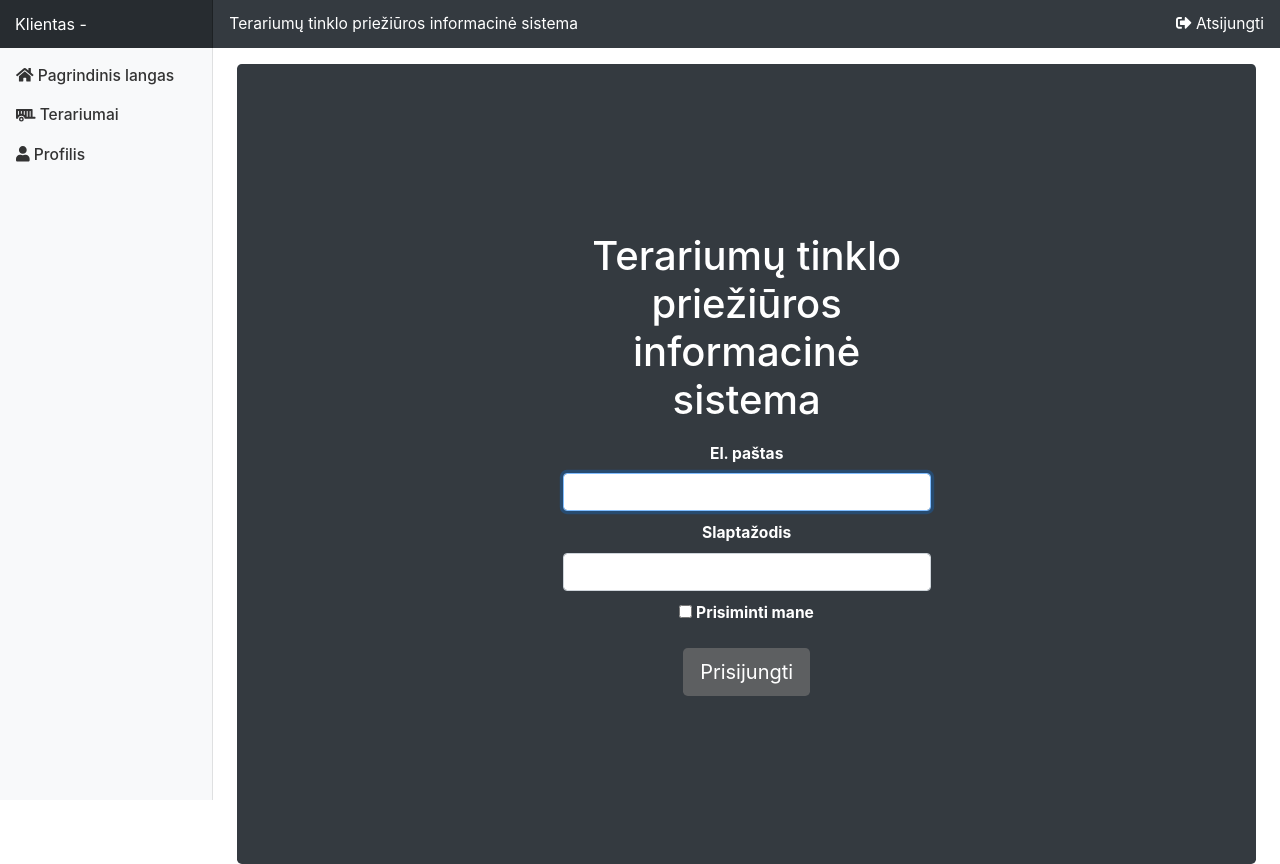
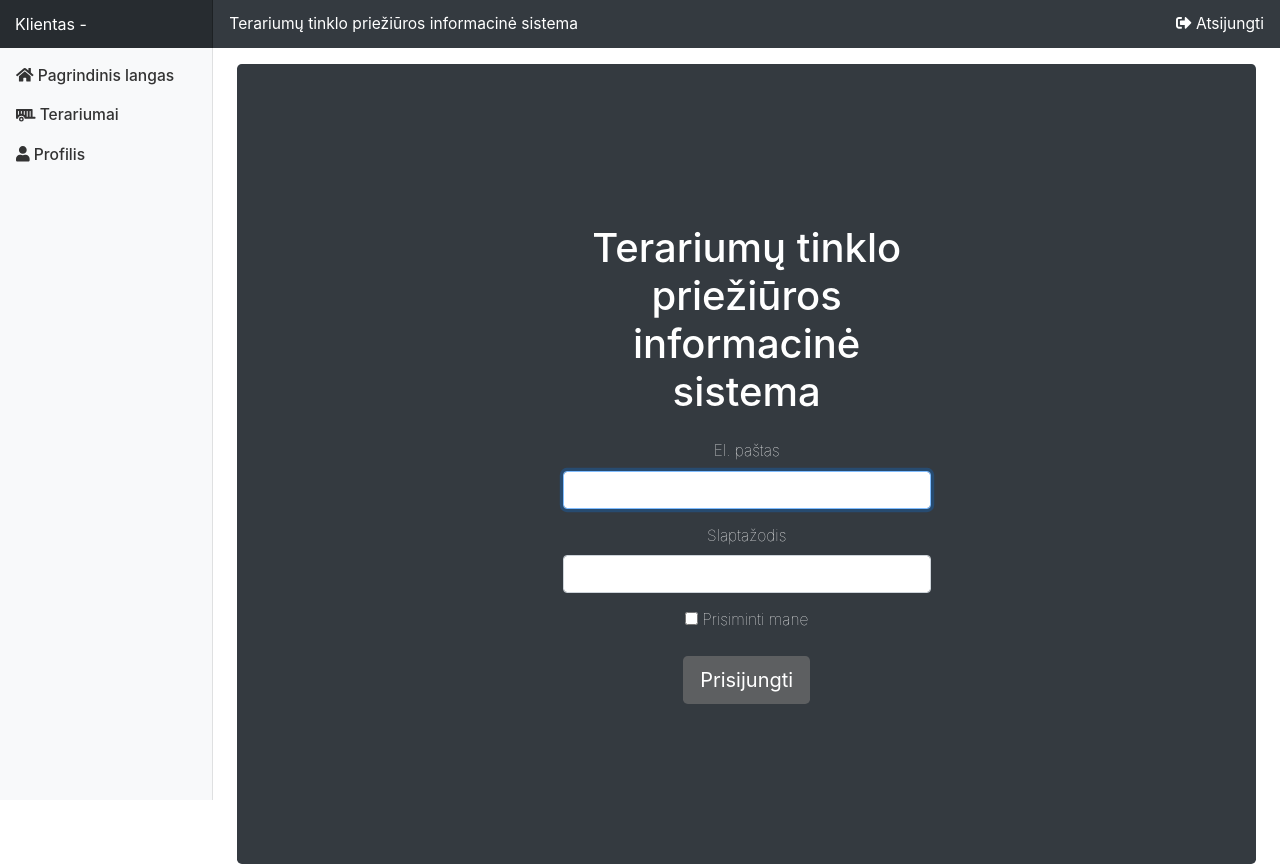
Before and after one commit to Fainas97/Terariumas-web, a Symfony app: template templates/security/login.html.twig in a window 1280 px wide. Run offline with Twig, Linux system fonts and the light colour scheme; the template is opened without the code that fills it, so the values that code supplies are empty; some libraries are stand-ins or nearby versions.

Commit message:
Routes translations

```diff
--- a/public/css/style.css
+++ b/public/css/style.css
@@ -6,6 +6,11 @@ body {
     margin-top: 10px;
     font-weight: lighter;
     font-weight: bold;
+}
+
+.label-light {
+    margin-top: 15px;
+    font-weight: lighter;
 }
 
 .form-margin {
--- a/public/js/javascript.js
+++ b/public/js/javascript.js
@@ -83,8 +83,8 @@ function getData(id, message) {
     let url = Routing.generate(id.replace(/-/g, '_'));
     table.load(url);
     $.notify({
-        title: '<b>Success!</b>',
-        message: message + ' refreshed'
+        title: '<b>Pavyko!</b>',
+        message: message + ' atnaujinti'
     },{
         delay: 5000
     });
--- a/src/Controller/MessageController.php
+++ b/src/Controller/MessageController.php
@@ -15,7 +15,7 @@ use Symfony\Component\Routing\Annotation\Route;
 class MessageController extends AbstractController
 {
     /**
-     * @Route("/messages", name="messages_page")
+     * @Route("/pranesimai", name="messages_page")
      * @IsGranted("ROLE_ADMIN", message="Tik prižiūrinčios įmonės teises turinti paskyra gali pasiekti ši puslapį")
      * @param MessageService $messageService
      * @return Response
@@ -30,7 +30,7 @@ class MessageController extends AbstractController
     }
 
     /**
-     * @Route("/messages/table", name="messages_table", options={"expose" = true})
+     * @Route("/pranesimai/lentele", name="messages_table", options={"expose" = true})
      * @IsGranted("ROLE_ADMIN", message="Tik prižiūrinčios įmonės teises turinti paskyra gali pasiekti ši puslapį")
      * @param MessageService $messageService
      * @return Response
--- a/src/Controller/ProfileController.php
+++ b/src/Controller/ProfileController.php
@@ -42,7 +42,7 @@ class ProfileController extends AbstractController
     }
 
     /**
-     * @Route("/profile", name="app_profile")
+     * @Route("/profilis", name="app_profile")
      * @param Request $request
      * @param UserService $userService
      * @return Response
--- a/src/Controller/RegistrationController.php
+++ b/src/Controller/RegistrationController.php
@@ -17,7 +17,7 @@ use Symfony\Component\Security\Core\Encoder\UserPasswordEncoderInterface;
 class RegistrationController extends AbstractController
 {
     /**
-     * @Route("/register", name="app_register")
+     * @Route("/registruoti", name="app_register")
      * @param Request $request
      * @param UserPasswordEncoderInterface $passwordEncoder
      * @return Response
--- a/src/Controller/SecurityController.php
+++ b/src/Controller/SecurityController.php
@@ -22,7 +22,7 @@ class SecurityController extends AbstractController
     }
 
     /**
-     * @Route("/login", name="app_login")
+     * @Route("/prisijungti", name="app_login")
      * @param AuthenticationUtils $authenticationUtils
      * @return Response
      */
--- a/src/Controller/TerrariumDataController.php
+++ b/src/Controller/TerrariumDataController.php
@@ -16,7 +16,7 @@ use Symfony\Bundle\FrameworkBundle\Controller\AbstractController;
 class TerrariumDataController extends AbstractController
 {
     /**
-     * @Route("/terrariums/data", name="home_page")
+     * @Route("/terariumai/duomenys", name="home_page")
      * @IsGranted("ROLE_USER", message="Tik prisijungę vartotojai gali pasiekti ši puslapį")
      * @param TerrariumDataService $terrariumDataService
      * @return Response
--- a/templates/dashboard/home.html.twig
+++ b/templates/dashboard/home.html.twig
@@ -9,7 +9,7 @@
     </div>
     <script>
         setInterval(function () {
-            this.getData('terrariums-data-table', 'Terrariums data');
+            this.getData('terrariums-data-table', 'Terariumų duomenys');
         }, 50000)
     </script>
 {% endblock %}
--- a/templates/message/messages.html.twig
+++ b/templates/message/messages.html.twig
@@ -21,7 +21,7 @@
     </div>
     <script>
         setInterval(function () {
-            this.getData('messages-table', 'Messages');
+            this.getData('messages-table', 'Pranešimai');
             }, 50000)
     </script>
 {% endblock %}
--- a/templates/security/login.html.twig
+++ b/templates/security/login.html.twig
@@ -13,13 +13,13 @@
                             <div class="alert alert-danger">{{ error.messageKey|trans(error.messageData, 'security') }}</div>
                         {% endif %}
 
-                        <label for="inputEmail" class="label">El. paštas</label>
+                        <label for="inputEmail" class="label-light">El. paštas</label>
                         <input type="email" value="{{ last_username }}" name="email" id="inputEmail" class="form-control" required autofocus>
-                        <label for="inputPassword" class="label">Slaptažodis</label>
+                        <label for="inputPassword" class="label-light">Slaptažodis</label>
                         <input type="password" name="password" id="inputPassword" class="form-control" required>
                         <input type="hidden" name="_csrf_token" value="{{ csrf_token('authenticate') }}">
                         <div class="checkbox mb-3">
-                            <label class="label">
+                            <label class="label-light">
                                 <input type="checkbox" name="_remember_me"> Prisiminti mane
                             </label>
                         </div>
```
Also changed, not shown: src/Controller/TerrariumController.php (+5 -5 lines), src/Controller/UsersController.php (+4 -4 lines).
